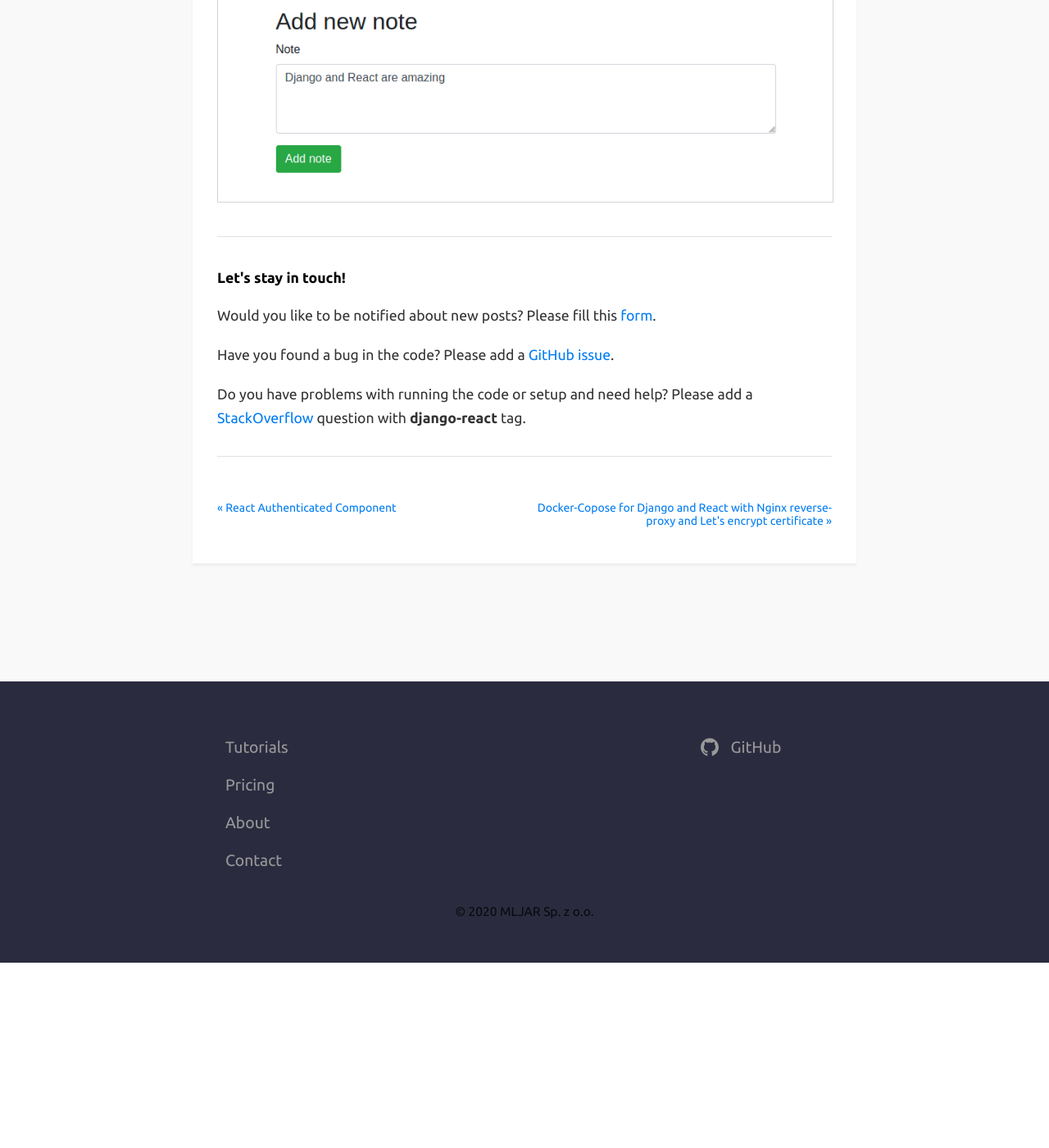
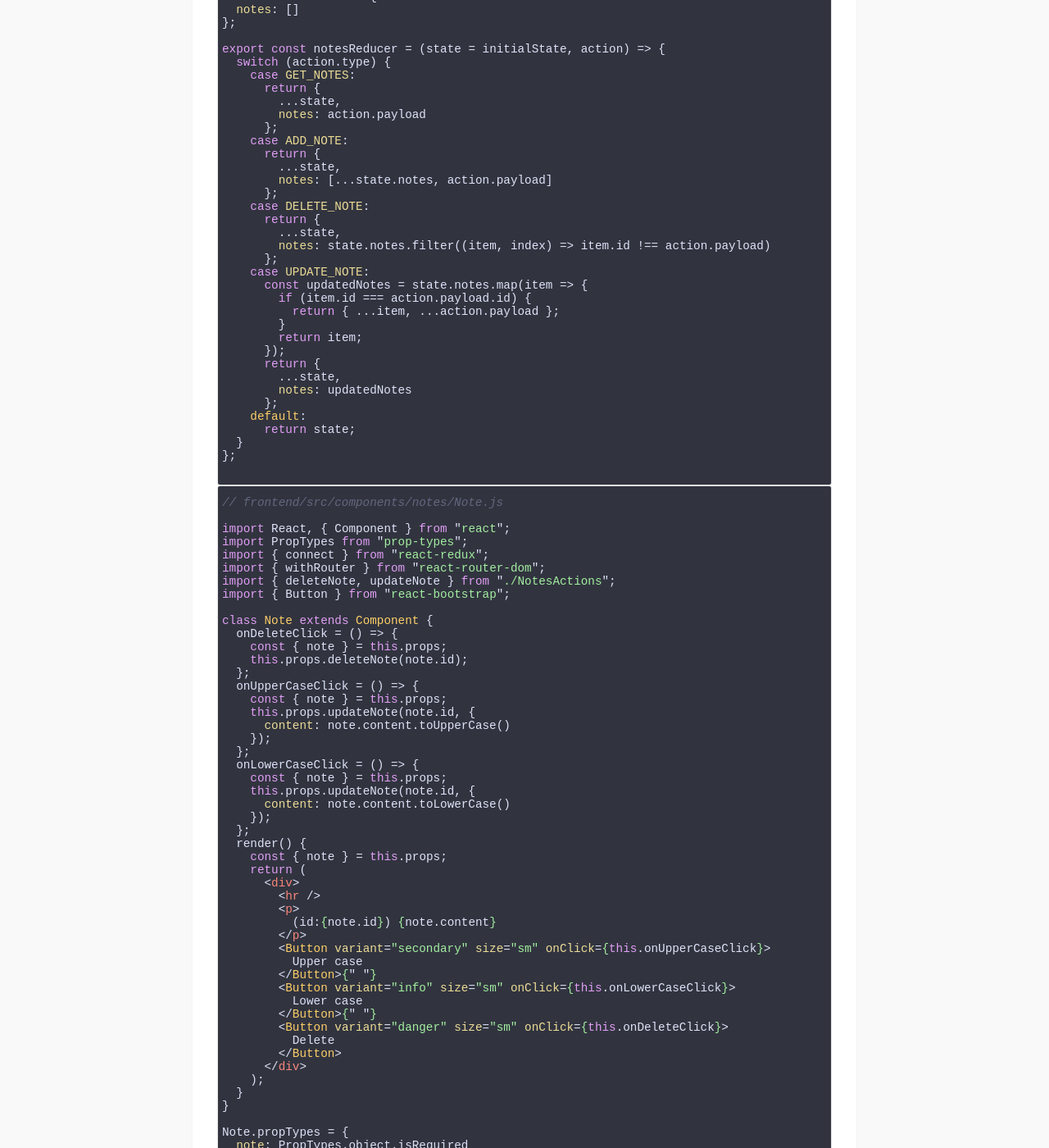
Before and after one commit to 100000000x/website, a Jekyll site: the page built from _posts/2020-10-29-crud-django-rest-framework-react.md, in a window 1280 px wide and 1400 px high, scrolled down 10113 px. Shown: the whole window at 82% size. Built offline with Jekyll 4.4.1, drawn with Linux system fonts in a browser that asks for light colours; before the commit the page ends 11287 px from its top, so only the background shows below that; some of the changed text lies outside the part shown.

Commit message:
update categories

````diff
--- a/_config.yml
+++ b/_config.yml
@@ -77,6 +77,8 @@ defaults:
 jekyll-archives:
   enabled:
     - categories
+  permalinks:
+    category: '/django-react/:name/'
 
 plugins:
   - jekyll-archives
--- a/_includes/post-title.html
+++ b/_includes/post-title.html
@@ -1,7 +1,7 @@
 <p class="post-details">
 	{% for category in include.post.categories %}
 		<span class="blog-filter">
-			<a href="{{ site.baseurl }}/category/{{ category | slugify }}/">{{ category | capitalize }}</a>
+			<a href="{{ site.baseurl }}/django-react/{{ category | slugify }}/">{{ category | capitalize }}</a>
 		</span>
 	{% endfor %}
 	<span class="post-date">{{include.post.author}}, {{ include.post.date | date: "%B %d, %Y" }}</span>
--- a/_posts/2020-10-29-crud-django-rest-framework-react.md
+++ b/_posts/2020-10-29-crud-django-rest-framework-react.md
@@ -446,9 +446,179 @@ export default connect(mapStateToProps, {
 })(withRouter(NotesList));
 ```
 
-delete update
+## delete update
 
+```jsx
+// frontend/src/components/notes/NotesTypes.js
+
+export const GET_NOTES = "GET_NOTES";
+export const ADD_NOTE = "ADD_NOTE";
+export const DELETE_NOTE = "DELETE_NOTE"; // add new types
+export const UPDATE_NOTE = "UPDATE_NOTE"; // add new types
+
+```
+
+```jsx
+// frontend/src/components/notes/NotesActions.js
+import { GET_NOTES, ADD_NOTE, DELETE_NOTE, UPDATE_NOTE } from "./NotesTypes";
+
+// ...
+
+// new functions
+export const deleteNote = id => dispatch => {
+  axios
+    .delete(`/api/v1/notes/${id}/`)
+    .then(response => {
+      dispatch({
+        type: DELETE_NOTE,
+        payload: id
+      });
+    })
+    .catch(error => {
+      toastOnError(error);
+    });
+};
+
+export const updateNote = (id, note) => dispatch => {
+  axios
+    .patch(`/api/v1/notes/${id}/`, note)
+    .then(response => {
+      dispatch({
+        type: UPDATE_NOTE,
+        payload: response.data
+      });
+    })
+    .catch(error => {
+      toastOnError(error);
+    });
+};
+
+```
+
+```jsx
+// frontend/src/components/notes/NotesReducer.js
+
+import { GET_NOTES, ADD_NOTE, UPDATE_NOTE, DELETE_NOTE } from "./NotesTypes";
+
+const initialState = {
+  notes: []
+};
+
+export const notesReducer = (state = initialState, action) => {
+  switch (action.type) {
+    case GET_NOTES:
+      return {
+        ...state,
+        notes: action.payload
+      };
+    case ADD_NOTE:
+      return {
+        ...state,
+        notes: [...state.notes, action.payload]
+      };
+    case DELETE_NOTE:
+      return {
+        ...state,
+        notes: state.notes.filter((item, index) => item.id !== action.payload)
+      };
+    case UPDATE_NOTE:
+      const updatedNotes = state.notes.map(item => {
+        if (item.id === action.payload.id) {
+          return { ...item, ...action.payload };
+        }
+        return item;
+      });
+      return {
+        ...state,
+        notes: updatedNotes
+      };
+    default:
+      return state;
+  }
+};
+
+```
+
+```jsx
+// frontend/src/components/notes/Note.js
+
+import React, { Component } from "react";
+import PropTypes from "prop-types";
+import { connect } from "react-redux";
+import { withRouter } from "react-router-dom";
+import { deleteNote, updateNote } from "./NotesActions";
+import { Button } from "react-bootstrap";
+
+class Note extends Component {
+  onDeleteClick = () => {
+    const { note } = this.props;
+    this.props.deleteNote(note.id);
+  };
+  onUpperCaseClick = () => {
+    const { note } = this.props;
+    this.props.updateNote(note.id, {
+      content: note.content.toUpperCase()
+    });
+  };
+  onLowerCaseClick = () => {
+    const { note } = this.props;
+    this.props.updateNote(note.id, {
+      content: note.content.toLowerCase()
+    });
+  };
+  render() {
+    const { note } = this.props;
+    return (
+      <div>
+        <hr />
+        <p>
+          (id:{note.id}) {note.content}
+        </p>
+        <Button variant="secondary" size="sm" onClick={this.onUpperCaseClick}>
+          Upper case
+        </Button>{" "}
+        <Button variant="info" size="sm" onClick={this.onLowerCaseClick}>
+          Lower case
+        </Button>{" "}
+        <Button variant="danger" size="sm" onClick={this.onDeleteClick}>
+          Delete
+        </Button>
+      </div>
+    );
+  }
+}
+
+Note.propTypes = {
+  note: PropTypes.object.isRequired
+};
+const mapStateToProps = state => ({});
+
+export default connect(mapStateToProps, { deleteNote, updateNote })(
+  withRouter(Note)
+);
+
+```
+
+```jsx
+// frontend/src/components/notes/NodesList.js
+
+// ...
+       <div>
+        <h2>Notes</h2>
+        {items}
+        <hr /> {/* add horizontal line */}
+      </div>
+// ...
+```
 
 [![Dashboard Notes](dashboard_notes.png){:.image-border}](dashboard_notes.png)
 
 [![Dashboard Notes Update and Delete](dashboard_notes_update_delete.png){:.image-border}](dashboard_notes_update_delete.png)
+
+### Add changes to repository code
+```bash
+git add backend/server/apps/notes/
+git add frontend/src/components/notes/
+git commit -am "add CRUD in django and react"
+git push
+```
--- a/_posts/2020-10-30-docker-compose-django-react-nginx-let-s-encrypt.md
+++ b/_posts/2020-10-30-docker-compose-django-react-nginx-let-s-encrypt.md
@@ -1,5 +1,5 @@
 ---
-title: Docker-Copose for Django and React with Nginx reverse-proxy and Let's encrypt certificate
+title: Docker-Compose for Django and React with Nginx reverse-proxy and Let's encrypt certificate
 categories:
     - Docker-Compose
     - Django
````
Also changed, not shown: _layouts/archive.html (+3 -7 lines), _posts/2020-10-22-django-react-posts-ideas.md (+5 -0 lines).
